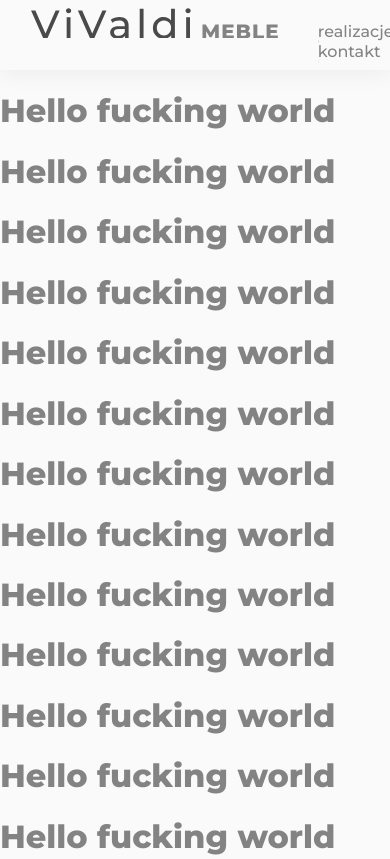
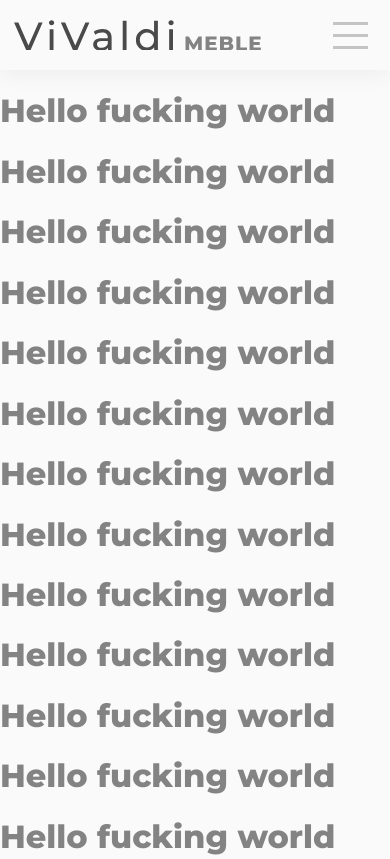
Before and after one commit to dragenet/Vivaldi-Meble, a Gatsby site: page / in a window 390 px wide. Shown: the top 859 px of the page. Built offline with nearby package versions, Linux system fonts and the light colour scheme; Gatsby itself is replaced by a stand-in of ours.

Commit message:
Responsive navbar with hamburger menu created

```diff
--- a/src/assets/globalStyle.js
+++ b/src/assets/globalStyle.js
@@ -18,6 +18,13 @@ const GlobalStyle = createGlobalStyle`
     color: #838383;
     background-color: #FAFAFA;
   }
+  a {
+    color: inherit;
+    transition: color 0.3s ease;
+    &:hover {
+      color: #333333;
+    }
+  }
   button {
     padding: 0;
     cursor: pointer;
--- /dev/null
+++ b/src/components/NavBar/Hamburger.js
@@ -0,0 +1,68 @@
+import React from 'react'
+import styled from 'styled-components'
+
+const Wrapper = styled.button`
+  display: none;
+  position: fixed;
+  right: 22px;
+  @media screen and (max-width: 700px) {
+    display: block;
+    border: 0;
+    background-color: transparent;
+    cursor: pointer;
+    &:focus {
+      & > div {
+        box-shadow: 0 0 2px 2px #51a7e8;
+      }
+    }
+  }
+`
+
+const InnerWrapper = styled.div`
+  display: flex;
+  align-items: center;
+  position: relative;
+  width: 35px;
+  height: 30px;
+`
+
+const Bars = styled.div`
+  position: absolute;
+  width: 35px;
+  height: 3px;
+  background-color: ${({ active }) => (active ? 'transparent' : '#c4c4c4')};
+  transition: opacity 0.3s ease;
+
+  &:before,
+  &:after {
+    content: '';
+    display: block;
+    position: absolute;
+    width: 35px;
+    height: 3px;
+    background-color: #c4c4c4;
+    opacity: 1 !important;
+    /* transform-origin: 0 50%; */
+    transition: transform 1s ease;
+  }
+  &:before {
+    top: -12px;
+    transform: ${({ active }) => active && 'translateY(12px) rotate(45deg)'};
+  }
+  &:after {
+    bottom: -12px;
+    transform: ${({ active }) => active && 'translateY(-12px) rotate(-45deg)'};
+  }
+`
+
+const Hamburger = ({ onClick, active }) => {
+  return (
+    <Wrapper onClick={onClick}>
+      <InnerWrapper>
+        <Bars active={active} />
+      </InnerWrapper>
+    </Wrapper>
+  )
+}
+
+export default Hamburger
--- a/src/components/NavBar/NavBar.js
+++ b/src/components/NavBar/NavBar.js
@@ -1,4 +1,4 @@
-import React from 'react'
+import React, { useState, useEffect } from 'react'
 import PropTypes from 'prop-types'
 import styled from 'styled-components'
 import { Link } from 'gatsby'
@@ -8,8 +8,9 @@ import { faFacebookF, faInstagram } from '@fortawesome/free-brands-svg-icons'
 
 import Logo from '../../assets/svg/Logo_striped.svg'
 import NavItem from './NavItem'
+import Hamburger from './Hamburger'
 
-const StyledNavbar = styled.div`
+const Wrapper = styled.div`
   position: fixed;
   z-index: 999;
   top: 0;
@@ -22,21 +23,56 @@ const StyledNavbar = styled.div`
   box-shadow: 0px 5px 20px rgba(0, 0, 0, 0.05);
 `
 
-const StyledHeader = styled.header`
+const StyledLogo = styled(Link)`
   position: relative;
-  width: 100%;
   margin-left: 31px;
+  height: 35px;
   display: inline-flex;
   align-items: baseline;
+  @media screen and (max-width: 700px) {
+    margin-left: 14px;
+    align-items: center;
+  }
+`
+
+const MenuWrapper = styled.nav`
+  display: inline-flex;
+  height: 35px;
+  position: relative;
+  align-items: flex-end;
+  width: 100%;
+  @media screen and (max-width: 700px) {
+    position: fixed;
+    background-color: #f3f3f3;
+    padding-top: 73px;
+    top: 70px;
+    left: 100vw;
+    height: calc(100% - 70px);
+    width: 100vw;
+    display: flex;
+    flex-direction: column;
+    transition: transform 1s ease;
+    transform: ${({ active }) => active && `translate(-100%)`};
+  } ;
 `
 
 const StyledNav = styled.ul`
   list-style: none;
+  @media screen and (max-width: 700px) {
+    display: flex;
+    width: 100%;
+    flex-direction: column;
+    align-items: center;
+  } ;
 `
 
 const Socials = styled.div`
   margin-left: auto;
   margin-right: 20px;
+  align-self: center;
+  @media screen and (max-width: 700px) {
+    margin: auto 0 28px 0;
+  }
 `
 
 const StyledSocialLink = styled.a.attrs(() => ({
@@ -44,29 +80,58 @@ const StyledSocialLink = styled.a.attrs(() => ({
 }))`
   display: inline-block;
   margin-right: 15px;
-  color: inherit;
-  transition: color 0.3s ease;
-  &:hover {
-    color: #333333;
+  @media screen and (max-width: 700px) {
+    margin-right: 40px;
+    padding: 15px; /*made touch click easier*/
+    &:last-child {
+      margin-right: 0;
+    }
+    & > svg {
+      font-size: 1.5em;
+    }
   }
 `
 
 const NavBar = ({ activePath }) => {
+  const [isMenuOpen, setIsMenuOpen] = useState(false)
+  const [lastPath, setLastPath] = useState(activePath)
+
+  useEffect(() => {
+    if (activePath !== lastPath) {
+      setIsMenuOpen(false)
+      setLastPath(activePath)
+    }
+  })
+
+  const handlePathChange = () => {
+    console.log('PAth changed')
+    setIsMenuOpen(false)
+  }
+
   return (
-    <>
-      <StyledNavbar>
-        <StyledHeader>
-          <Link to="/">
+    <Wrapper>
+      <StyledLogo to="/">
         <Logo />
-          </Link>
+      </StyledLogo>
+
+      <MenuWrapper active={isMenuOpen}>
         <StyledNav>
-            <NavItem to="/realizacje" activePath={activePath}>
+          <NavItem
+            to="/realizacje"
+            activePath={activePath}
+            onClick={handlePathChange}
+          >
             realizacje
           </NavItem>
-            <NavItem to="/kontakt" activePath={activePath}>
+          <NavItem
+            to="/kontakt"
+            activePath={activePath}
+            onClick={handlePathChange}
+          >
             kontakt
           </NavItem>
         </StyledNav>
+
         <Socials>
           <StyledSocialLink href="https://www.facebook.com/">
             <FontAwesomeIcon icon={faFacebookF} />
@@ -75,9 +140,14 @@ const NavBar = ({ activePath }) => {
             <FontAwesomeIcon icon={faInstagram} />
           </StyledSocialLink>
         </Socials>
-        </StyledHeader>
-      </StyledNavbar>
-    </>
+      </MenuWrapper>
+      <Hamburger
+        active={isMenuOpen}
+        onClick={() => {
+          setIsMenuOpen(!isMenuOpen)
+        }}
+      />
+    </Wrapper>
   )
 }
 
--- a/src/components/NavBar/NavItem.js
+++ b/src/components/NavBar/NavItem.js
@@ -9,16 +9,20 @@ const Item = styled.li`
   margin-bottom: -5px;
   overflow: hidden;
   position: relative;
+  @media screen and (max-width: 700px) {
+    margin: 0;
+    padding: 30px 0;
+    width: 100%;
+    text-align: center;
+    transition: background-color 0.5s ease-in-out;
+    background-color: ${({ active }) => (active ? '#FAFAFA' : null)};
+    font-size: 1.2em;
+  }
 `
 const StyledNavLink = styled(Link)`
   display: block;
   margin-bottom: 2px;
   text-decoration: none;
-  color: #838383;
-  transition: color 0.3s ease;
-  &:hover {
-    color: #333333;
-  }
   &:hover ~ div {
     transform: translateX(0%);
   }
@@ -30,16 +34,22 @@ const Underline = styled.div`
   width: 100%;
   height: 3px;
   background-color: #838383;
-  transition: transform 0.3s ease;
+  transition: transform 0.3s ease-in-out;
   transform: ${({ active }) => !active && `translateX(-100%)`};
+  @media screen and (max-width: 700px) {
+    display: none;
+  }
 `
 
-const NavItem = ({ to, activePath, children }) => (
-  <Item>
-    <StyledNavLink to={to}>{children}</StyledNavLink>
-    <Underline active={to === activePath ? true : false} />
-  </Item>
-)
+const NavItem = ({ to, activePath, children }) => {
+  const isActive = to === activePath ? true : false
+  return (
+    <Item active={isActive}>
+      <StyledNavLink to={to}>{children}</StyledNavLink>
+      <Underline active={isActive} />
+    </Item>
+  )
+}
 
 NavItem.propTypes = {
   to: PropTypes.string.isRequired,
```
Lines whose indentation alone changed are shown as unchanged.
